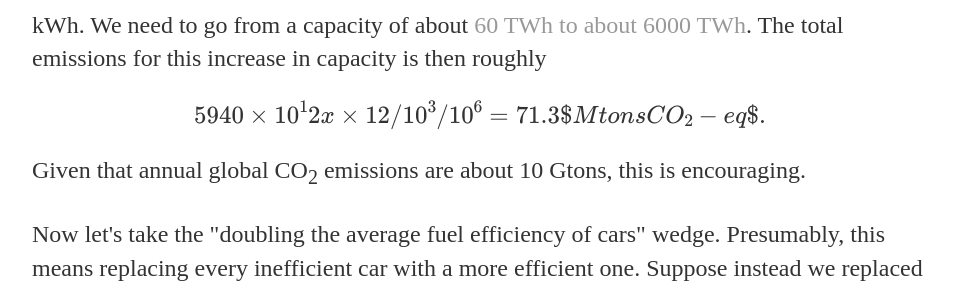
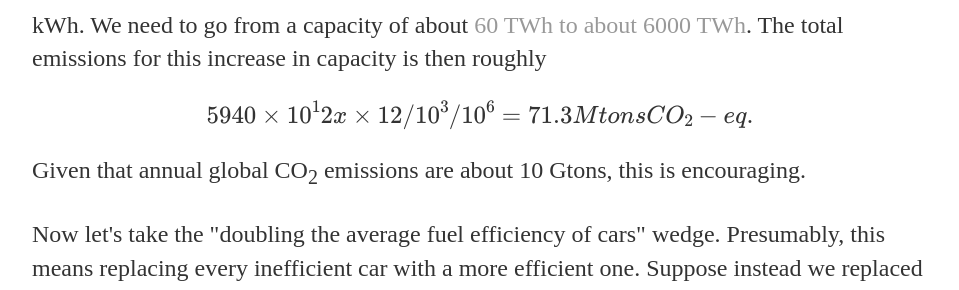
Before and after one commit to nicklutsko/nicklutsko.github.io, a Jekyll site: the page built from _posts/2016-06-28-Carbon-Inertia.md, in a window 1280 px wide. Shown: the part 1391-1681 px from the top of the page, without its empty margins (160-1119 px from the left). Built offline with Jekyll 4.4.1, drawn with Linux system fonts in a browser that asks for light colours; Markdown is read by kramdown in place of the engine named in the settings; formulas are drawn with MathJax 3.

Commit message:
Edit CI equation

```diff
--- a/_posts/2016-06-28-Carbon-Inertia.md
+++ b/_posts/2016-06-28-Carbon-Inertia.md
@@ -15,7 +15,7 @@ use_math: true
 
 <p>Calculating our carbon inertia is hard. It would be relatively easy if we had perfect integrated assessment models and could explore different possibilities. But to give an order of magnitude estimate, let’s first take the "increasing wind capacity by a factor of ten" wedge. <a href="http://onlinelibrary.wiley.com/doi/10.1111/j.1530-9290.2012.00464.x/abstract">This estimate</a> gives the mean lifecycle emissions of wind-turbines as about 12 g CO<sub>2</sub>-eq / kWh. We need to go from a capacity of about <a href="http://cmi.princeton.edu/wedges/wind_power.php">60 TWh to about 6000 TWh</a>. The total emissions for this increase in capacity is then roughly
 $$
-5940 \times 10^12 x\times 12 / 10^3 / 10^6 = 71.3 $Mtons CO_2-eq$.
+5940 \times 10^12 x\times 12 / 10^3 / 10^6 = 71.3 Mtons CO_2-eq.
 $$
 Given that annual global CO<sub>2</sub> emissions are about 10 Gtons, this is encouraging.</p>
 
```
